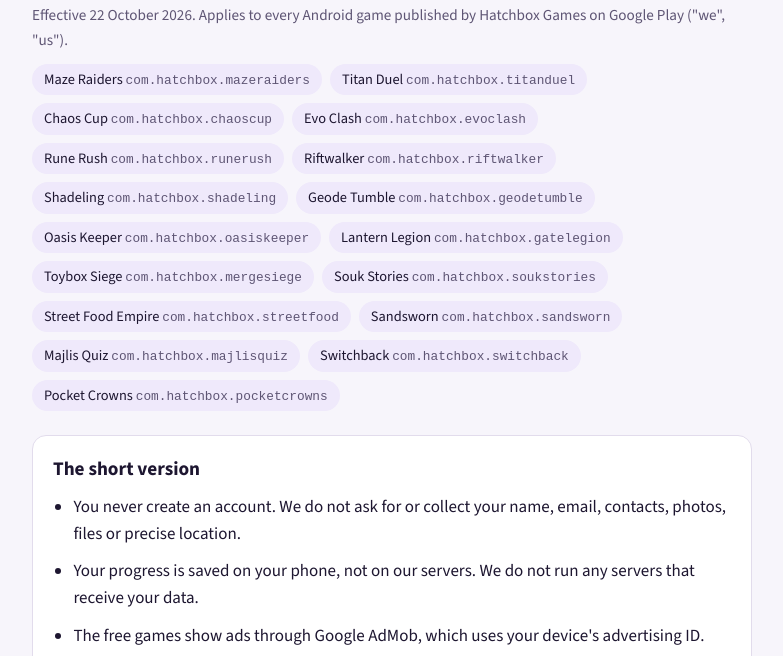
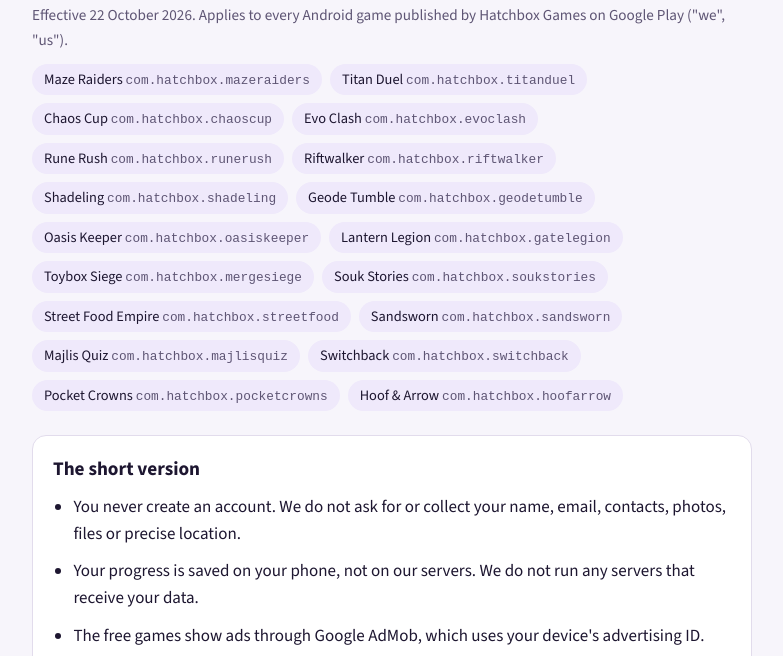
Before and after one commit to EngMohamed-A-Fathy/EngMohamed-A-Fathy.github.io, a plain HTML site: page privacy/index.html in a window 1280 px wide. Shown: the part 125-781 px from the top of the page, without its empty margins (248-1031 px from the left). Drawn offline with nearby package versions, Linux system fonts and the light colour scheme.

Commit message:
Privacy policy: add Hoof & Arrow (com.hatchbox.hoofarrow)
Co-Authored-By: Claude Opus 5.5 <noreply@anthropic.com>

```diff
--- a/privacy/index.html
+++ b/privacy/index.html
@@ -70,6 +70,7 @@
     <li>Majlis Quiz <code>com.hatchbox.majlisquiz</code></li>
     <li>Switchback <code>com.hatchbox.switchback</code></li>
     <li>Pocket Crowns <code>com.hatchbox.pocketcrowns</code></li>
+    <li>Hoof &amp; Arrow <code>com.hatchbox.hoofarrow</code></li>
   </ul>
 
   <div class="summary">
```
